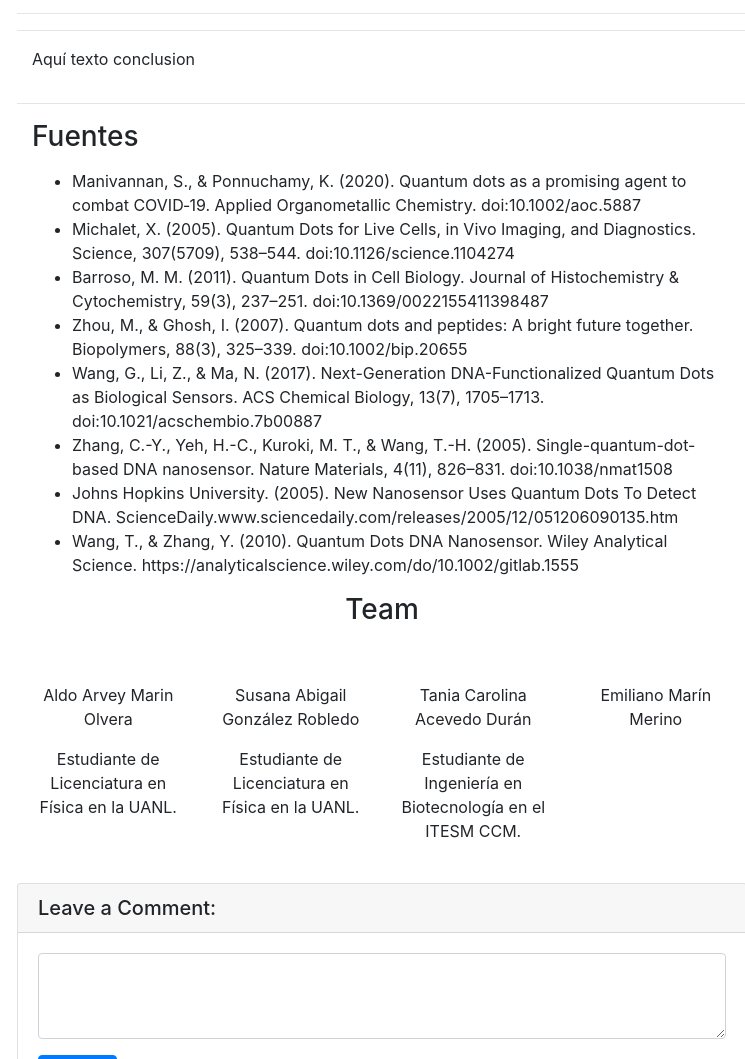
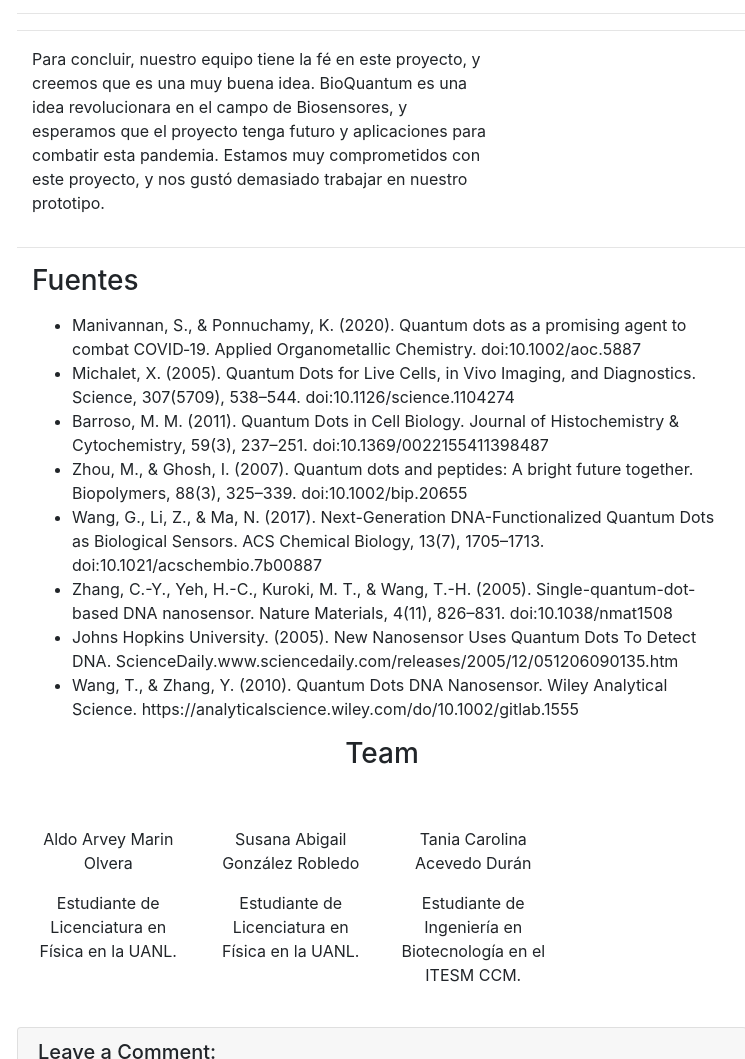
Before and after one commit to susanaglezr/biosensorcdecmx, a website: page index.html in a window 1280 px wide. Shown: the part 6042-7101 px from the top of the page, without its empty margins (68-813 px from the left). Drawn offline with Linux system fonts and the light colour scheme.

Commit message:
Update index.html

```diff
--- a/index.html
+++ b/index.html
@@ -204,7 +204,7 @@
   <div class="container">
     <div class="row">
       <div class="col col-sm-10 col-md-8 text-left">
-        <p>Aquí texto conclusion</p>
+        <p>Para concluir, nuestro equipo tiene la fé en este proyecto, y creemos que es una muy buena idea. BioQuantum es una idea revolucionara en el campo de Biosensores, y esperamos que el proyecto tenga futuro y aplicaciones para combatir esta pandemia. Estamos muy comprometidos con este proyecto, y nos gustó demasiado trabajar en nuestro prototipo.</p>
       </div>
     </div>
   </div>
@@ -266,10 +266,7 @@
         <p>Estudiante de Ingeniería en Biotecnología en el ITESM CCM.</p>
       </div>
 
-      <div class="col-3">
-        <p>Emiliano Marín Merino</p>
-        <p></p>
-      </div>
+
     </div>
   </div>
 </section>
```
